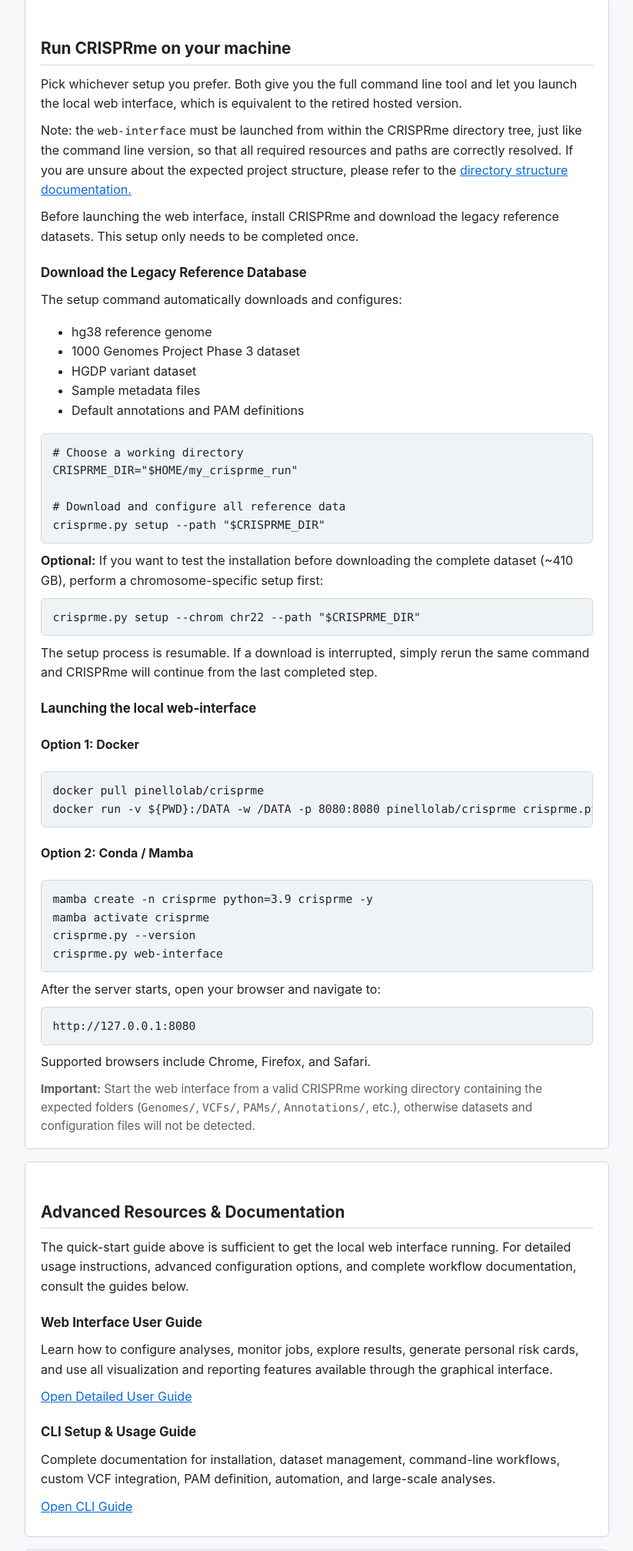
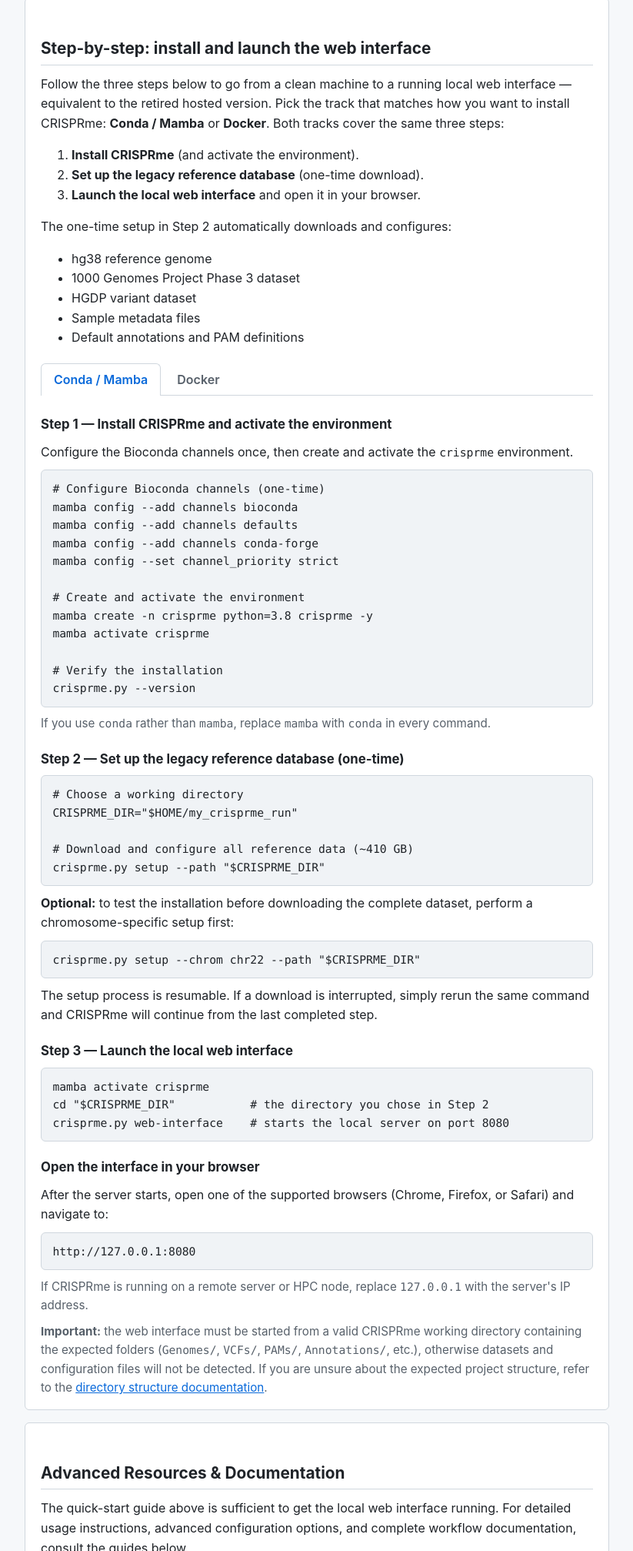
Before and after one commit to pinellolab/crisprme-plus, a plain HTML site: page docs/index.html in a window 1280 px wide. Shown: the part 602-2617 px from the top of the page at 77% size, without its empty margins (228-1051 px from the left). Drawn offline with Linux system fonts and the light colour scheme.

Commit message:
Add tabbed Conda/Docker install instructions
Rework installation docs to provide a clear, step-by-step guide for installing and launching the local web interface with separate Conda/Mamba and Docker tracks. Introduces a tabbed UI (buttons + accessible keyboard handling JS) and corresponding CSS, adds explicit commands for environment creation, setup (including optional chr22 test and note about ~410 GB download and resumable downloads), and container usage, and clarifies launch/browser notes and project-structure requirements.

```diff
--- a/docs/index.html
+++ b/docs/index.html
@@ -41,29 +41,21 @@
     </section>
 
     <section aria-labelledby="run-heading">
-      <h2 id="run-heading">Run CRISPRme on your machine</h2>
+      <h2 id="run-heading">Step-by-step: install and launch the web interface</h2>
       <p>
-        Pick whichever setup you prefer. Both give you the full command line
-        tool and let you launch the local web interface, which is equivalent
-        to the retired hosted version.
+        Follow the three steps below to go from a clean machine to a running
+        local web interface — equivalent to the retired hosted version. Pick the
+        track that matches how you want to install CRISPRme: <strong>Conda /
+        Mamba</strong> or <strong>Docker</strong>. Both tracks cover the same
+        three steps:
       </p>
-      <p>
-        Note: the <code>web-interface</code> must be launched from within the
-        CRISPRme directory tree, just like the command line version, so that all
-        required resources and paths are correctly resolved. If you are unsure
-        about the expected project structure, please refer to the
-        <a href="https://github.com/pinellolab/CRISPRme/blob/main/README.md#21-directory-structure">
-          directory structure documentation.
-        </a>
-      </p>
-      <p>
-        Before launching the web interface, install CRISPRme and download the
-        legacy reference datasets. This setup only needs to be completed once.
-      </p>
+      <ol class="options">
+        <li><strong>Install CRISPRme</strong> (and activate the environment).</li>
+        <li><strong>Set up the legacy reference database</strong> (one-time download).</li>
+        <li><strong>Launch the local web interface</strong> and open it in your browser.</li>
+      </ol>
 
-      <h3>Download the Legacy Reference Database</h3>
-
-      <p>The setup command automatically downloads and configures:</p>
+      <p>The one-time setup in Step 2 automatically downloads and configures:</p>
       <ul>
         <li>hg38 reference genome</li>
         <li>1000 Genomes Project Phase 3 dataset</li>
@@ -72,53 +64,139 @@
         <li>Default annotations and PAM definitions</li>
       </ul>
 
+      <div class="tabs" role="tablist" aria-label="Installation method">
+        <button class="tab" id="tab-conda" role="tab" aria-selected="true"
+                aria-controls="panel-conda" data-target="panel-conda">
+          Conda / Mamba
+        </button>
+        <button class="tab" id="tab-docker" role="tab" aria-selected="false"
+                aria-controls="panel-docker" data-target="panel-docker" tabindex="-1">
+          Docker
+        </button>
+      </div>
+
+      <!-- ===================== Conda / Mamba track ===================== -->
+      <div class="tab-panel" id="panel-conda" role="tabpanel" aria-labelledby="tab-conda">
+
+        <h3>Step 1 &mdash; Install CRISPRme and activate the environment</h3>
+        <p>
+          Configure the Bioconda channels once, then create and activate the
+          <code>crisprme</code> environment.
+        </p>
+        <pre><code># Configure Bioconda channels (one-time)
+mamba config --add channels bioconda
+mamba config --add channels defaults
+mamba config --add channels conda-forge
+mamba config --set channel_priority strict
+
+# Create and activate the environment
+mamba create -n crisprme python=3.8 crisprme -y
+mamba activate crisprme
+
+# Verify the installation
+crisprme.py --version</code></pre>
+        <p class="note">
+          If you use <code>conda</code> rather than <code>mamba</code>, replace
+          <code>mamba</code> with <code>conda</code> in every command.
+        </p>
+
+        <h3>Step 2 &mdash; Set up the legacy reference database (one-time)</h3>
         <pre><code># Choose a working directory
 CRISPRME_DIR="$HOME/my_crisprme_run"
 
-# Download and configure all reference data
+# Download and configure all reference data (~410 GB)
 crisprme.py setup --path "$CRISPRME_DIR"</code></pre>
-
         <p>
-        <strong>Optional:</strong> If you want to test the installation before
-        downloading the complete dataset (~410 GB), perform a chromosome-specific
-        setup first:
+          <strong>Optional:</strong> to test the installation before downloading
+          the complete dataset, perform a chromosome-specific setup first:
+        </p>
+        <pre><code>crisprme.py setup --chrom chr22 --path "$CRISPRME_DIR"</code></pre>
+        <p>
+          The setup process is resumable. If a download is interrupted, simply
+          rerun the same command and CRISPRme will continue from the last
+          completed step.
         </p>
 
-      <pre><code>crisprme.py setup --chrom chr22 --path "$CRISPRME_DIR"</code></pre>
+        <h3>Step 3 &mdash; Launch the local web interface</h3>
+        <pre><code>mamba activate crisprme
+cd "$CRISPRME_DIR"           # the directory you chose in Step 2
+crisprme.py web-interface    # starts the local server on port 8080</code></pre>
+      </div>
 
+      <!-- ===================== Docker track ===================== -->
+      <div class="tab-panel" id="panel-docker" role="tabpanel"
+           aria-labelledby="tab-docker" hidden>
+
+        <h3>Step 1 &mdash; Install Docker and pull the CRISPRme image</h3>
+        <p>
+          Install Docker for your operating system using the official guides for
+          <a href="https://docs.docker.com/desktop/install/mac-install/">macOS</a>,
+          <a href="https://docs.docker.com/desktop/install/windows-install/">Windows</a>,
+          or <a href="https://docs.docker.com/engine/install/ubuntu/">Linux</a>.
+          Then verify the installation and pull the CRISPRme image:
+        </p>
+        <pre><code># Verify Docker is working
+docker run hello-world
+
+# Pull the latest pre-built CRISPRme image
+docker pull pinellolab/crisprme</code></pre>
+
+        <h3>Step 2 &mdash; Set up the legacy reference database (one-time)</h3>
+        <p>
+          Create and enter a working directory on your host machine, then run the
+          setup command inside the container. The directory is mounted into the
+          container as <code>/DATA</code>, so all data is written to your host.
+        </p>
+        <pre><code># Choose and enter a working directory
+mkdir -p "$HOME/my_crisprme_run"
+cd "$HOME/my_crisprme_run"
+
+# Download and configure all reference data (~410 GB)
+docker run -v ${PWD}:/DATA -w /DATA -i pinellolab/crisprme \
+  crisprme.py setup --path /DATA</code></pre>
+        <p>
+          <strong>Optional:</strong> to test the installation before downloading
+          the complete dataset, perform a chromosome-specific setup first:
+        </p>
+        <pre><code>docker run -v ${PWD}:/DATA -w /DATA -i pinellolab/crisprme \
+  crisprme.py setup --chrom chr22 --path /DATA</code></pre>
         <p>
           The setup process is resumable. If a download is interrupted, simply
-        rerun the same command and CRISPRme will continue from the last completed step.
+          rerun the same command and CRISPRme will continue from the last
+          completed step.
         </p>
 
-      <h3>Launching the local web-interface</h3>
+        <h3>Step 3 &mdash; Launch the local web interface</h3>
+        <p>
+          Run the web interface from the same working directory. The
+          <code>-p 8080:8080</code> flag forwards the container port to your host
+          so the browser can reach the server.
+        </p>
+        <pre><code>cd "$HOME/my_crisprme_run"   # the directory you set up in Step 2
+docker run -v ${PWD}:/DATA -w /DATA -p 8080:8080 \
+  pinellolab/crisprme crisprme.py web-interface</code></pre>
+      </div>
 
-      <h4> Option 1: Docker</h4>
-      <pre><code>docker pull pinellolab/crisprme
-docker run -v ${PWD}:/DATA -w /DATA -p 8080:8080 pinellolab/crisprme crisprme.py web-interface</code></pre>
-
-      <h4>Option 2: Conda / Mamba</h4>
-      <pre><code>mamba create -n crisprme python=3.9 crisprme -y
-mamba activate crisprme
-crisprme.py --version
-crisprme.py web-interface</code></pre>
-
+      <h3>Open the interface in your browser</h3>
       <p>
-        After the server starts, open your browser and navigate to:
+        After the server starts, open one of the supported browsers (Chrome,
+        Firefox, or Safari) and navigate to:
       </p>
-
       <pre><code>http://127.0.0.1:8080</code></pre>
-
-      <p>
-        Supported browsers include Chrome, Firefox, and Safari.
+      <p class="note">
+        If CRISPRme is running on a remote server or HPC node, replace
+        <code>127.0.0.1</code> with the server's IP address.
       </p>
 
       <div class="note">
-        <strong>Important:</strong> Start the web interface from a valid CRISPRme
-        working directory containing the expected folders
+        <strong>Important:</strong> the web interface must be started from a valid
+        CRISPRme working directory containing the expected folders
         (<code>Genomes/</code>, <code>VCFs/</code>, <code>PAMs/</code>,
         <code>Annotations/</code>, etc.), otherwise datasets and configuration
-        files will not be detected.
+        files will not be detected. If you are unsure about the expected project
+        structure, refer to the
+        <a href="https://github.com/pinellolab/CRISPRme/blob/main/README.md#21-directory-structure">
+          directory structure documentation</a>.
       </div>
     </section>
 
@@ -207,5 +285,35 @@
       <a href="mailto:lpinello@mgh.harvard.edu">Luca Pinello</a>.
     </p>
   </footer>
+
+  <script>
+    (function () {
+      var tabs = Array.prototype.slice.call(document.querySelectorAll('.tab'));
+
+      function activate(tab) {
+        tabs.forEach(function (t) {
+          var selected = t === tab;
+          t.setAttribute('aria-selected', selected ? 'true' : 'false');
+          t.tabIndex = selected ? 0 : -1;
+          var panel = document.getElementById(t.getAttribute('data-target'));
+          if (panel) panel.hidden = !selected;
+        });
+      }
+
+      tabs.forEach(function (tab, i) {
+        tab.addEventListener('click', function () { activate(tab); });
+        tab.addEventListener('keydown', function (e) {
+          if (e.key === 'ArrowRight' || e.key === 'ArrowLeft') {
+            e.preventDefault();
+            var next = e.key === 'ArrowRight'
+              ? tabs[(i + 1) % tabs.length]
+              : tabs[(i - 1 + tabs.length) % tabs.length];
+            next.focus();
+            activate(next);
+          }
+        });
+      });
+    })();
+  </script>
 </body>
 </html>
--- a/docs/style.css
+++ b/docs/style.css
@@ -156,6 +156,48 @@
   font-size: 0.95rem;
 }
 
+.tabs {
+  display: flex;
+  gap: 0.25rem;
+  margin: 1.25rem 0 0;
+  border-bottom: 1px solid var(--border);
+}
+
+.tab {
+  appearance: none;
+  background: transparent;
+  border: 1px solid transparent;
+  border-bottom: none;
+  border-radius: 6px 6px 0 0;
+  padding: 0.5rem 1rem;
+  margin-bottom: -1px;
+  font: inherit;
+  font-weight: 600;
+  color: var(--muted);
+  cursor: pointer;
+}
+
+.tab:hover { color: var(--fg); }
+
+.tab[aria-selected="true"] {
+  color: var(--accent);
+  background: var(--card);
+  border-color: var(--border);
+  border-bottom-color: var(--card);
+}
+
+.tab:focus-visible {
+  outline: 2px solid var(--accent);
+  outline-offset: 2px;
+  border-radius: 6px;
+}
+
+.tab-panel {
+  padding-top: 0.25rem;
+}
+
+.tab-panel[hidden] { display: none; }
+
 ul.links {
   margin: 0.5rem 0;
   padding-left: 1.25rem;
```
Lines whose indentation alone changed are shown as unchanged.
